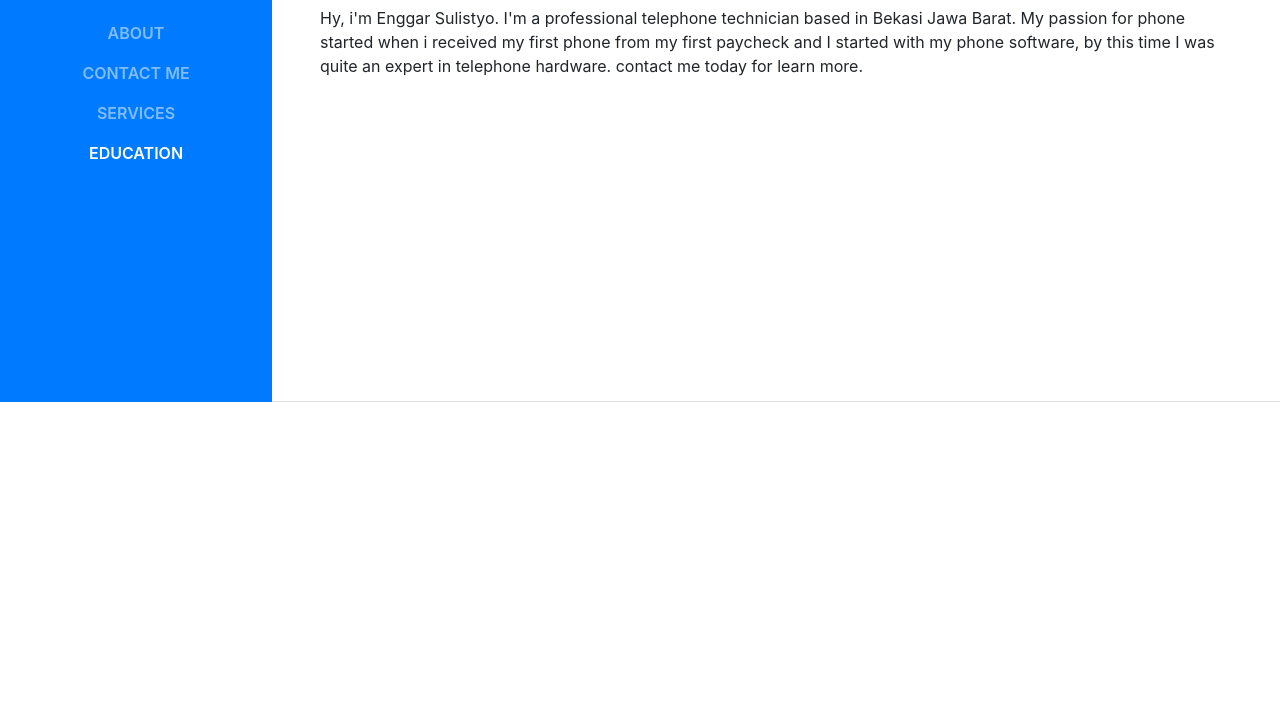
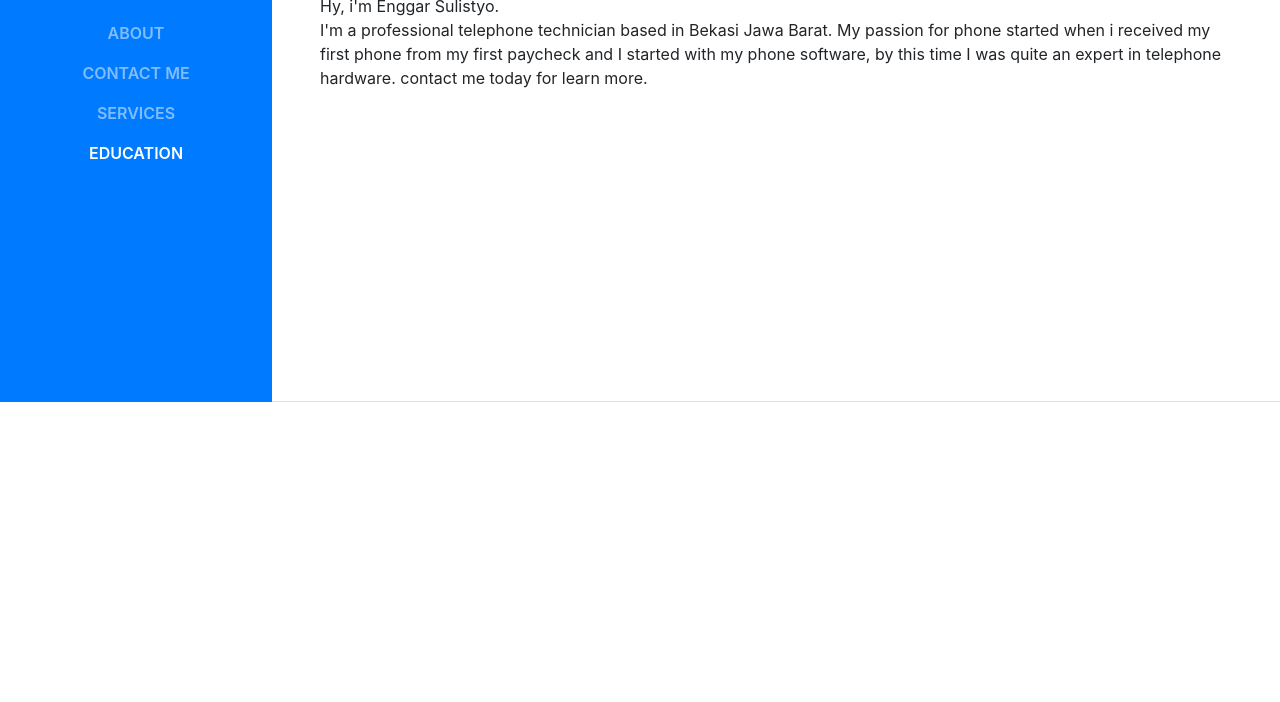
Before and after one commit to enggarsulistyo/enggarsulistyo.github.io, a website with bundled scripts: page index.html in a window 1280 px wide. Shown: the part 398-1100 px from the top of the page. Built offline with nearby package versions, Linux system fonts and the light colour scheme; a web font is replaced by a local one.

Commit message:
Update index.html

```diff
--- a/index.html
+++ b/index.html
@@ -64,7 +64,7 @@
           </h1>
 		  <div class="subheading mb-5">Telephone Technician.
           </div>
-          <p class="mb-5">Hy, i'm Enggar Sulistyo. I'm a professional telephone technician based in Bekasi Jawa Barat. My passion for phone started when i received my first phone from my first paycheck and I started with my phone software, by this time I was quite an expert in telephone hardware. contact me today for learn more. </p>
+          <p class="mb-5">Hy, i'm Enggar Sulistyo. <br>I'm a professional telephone technician based in Bekasi Jawa Barat. My passion for phone started when i received my first phone from my first paycheck and I started with my phone software, by this time I was quite an expert in telephone hardware. contact me today for learn more. </p>
 
         </div>
       </section>
```
